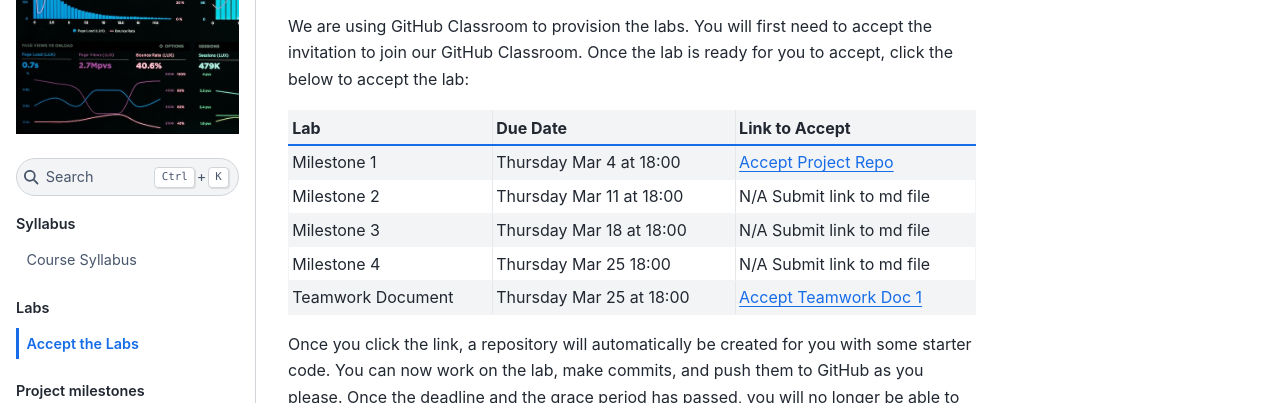
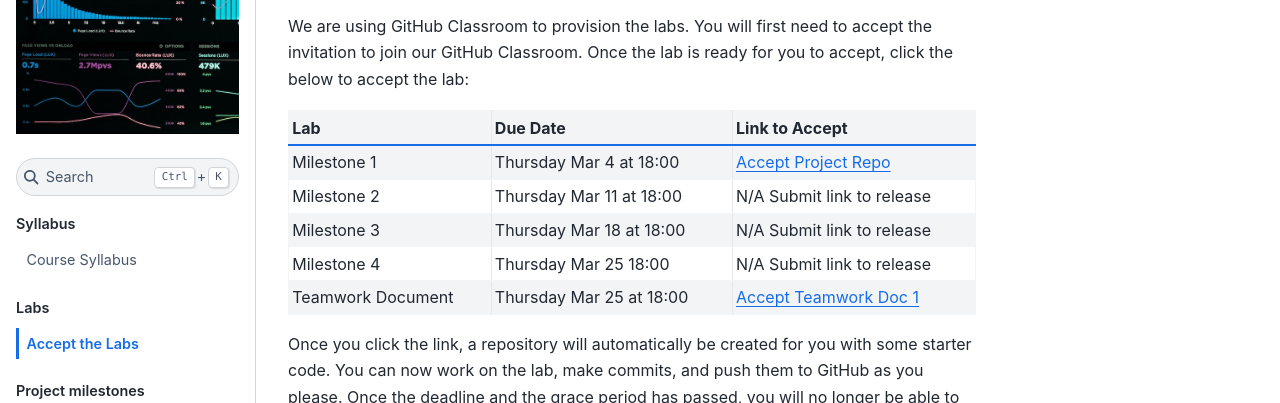
Before and after one commit to ubco-cmps/data551_course, a Jupyter Book: the page built from class/labs.md, in a window 1280 px wide. Shown: the part 122-525 px from the top of the page. Built offline with Jupyter Book 1.0.4 settings and Sphinx 7.4.7 and the Sphinx Book theme 1.1.4, drawn with Linux system fonts in a browser that asks for light colours.

Commit message:
update milestone info

```diff
--- a/class/labs.md
+++ b/class/labs.md
@@ -9,9 +9,9 @@
 | Lab               | Due Date                 | Link to Accept       |
 |-------------------|--------------------------|----------------------|
 | Milestone 1       | Thursday Mar 4 at 18:00  | [Accept Project Repo](https://classroom.github.com/g/gKfZq8j3)       |
-| Milestone 2       | Thursday Mar 11 at 18:00 | N/A Submit link to md file  |
-| Milestone 3       | Thursday Mar 18 at 18:00 | N/A Submit link to md file       |
-| Milestone 4       | Thursday Mar 25 18:00    | N/A Submit link to md file      |
+| Milestone 2       | Thursday Mar 11 at 18:00 | N/A Submit link to release  |
+| Milestone 3       | Thursday Mar 18 at 18:00 | N/A Submit link to release       |
+| Milestone 4       | Thursday Mar 25 18:00    | N/A Submit link to release      |
 | Teamwork Document | Thursday Mar 25 at 18:00 | [Accept Teamwork Doc 1]() |
 
 
```
Also changed, not shown: class/milestone1.md (+4 -24 lines), class/milestone2.md (+1 -1 lines), class/milestone3.md (+1 -1 lines), class/milestone4.md (+1 -1 lines).
